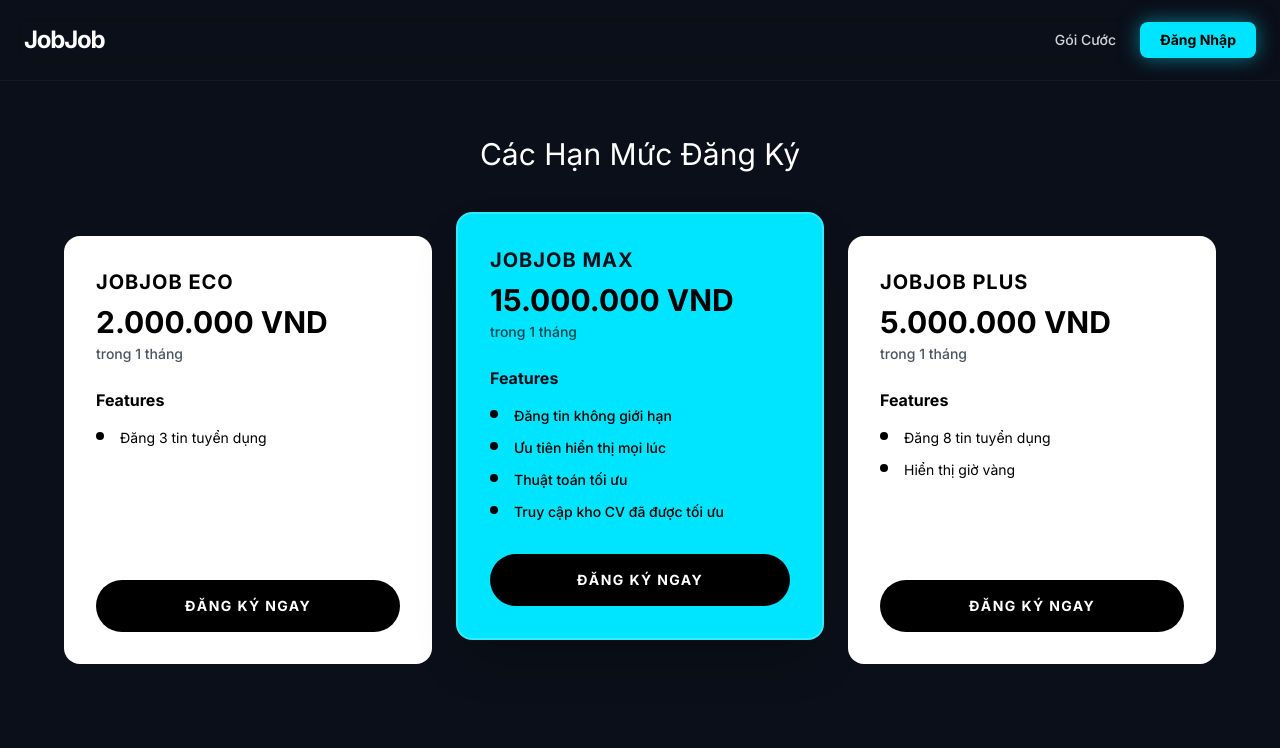
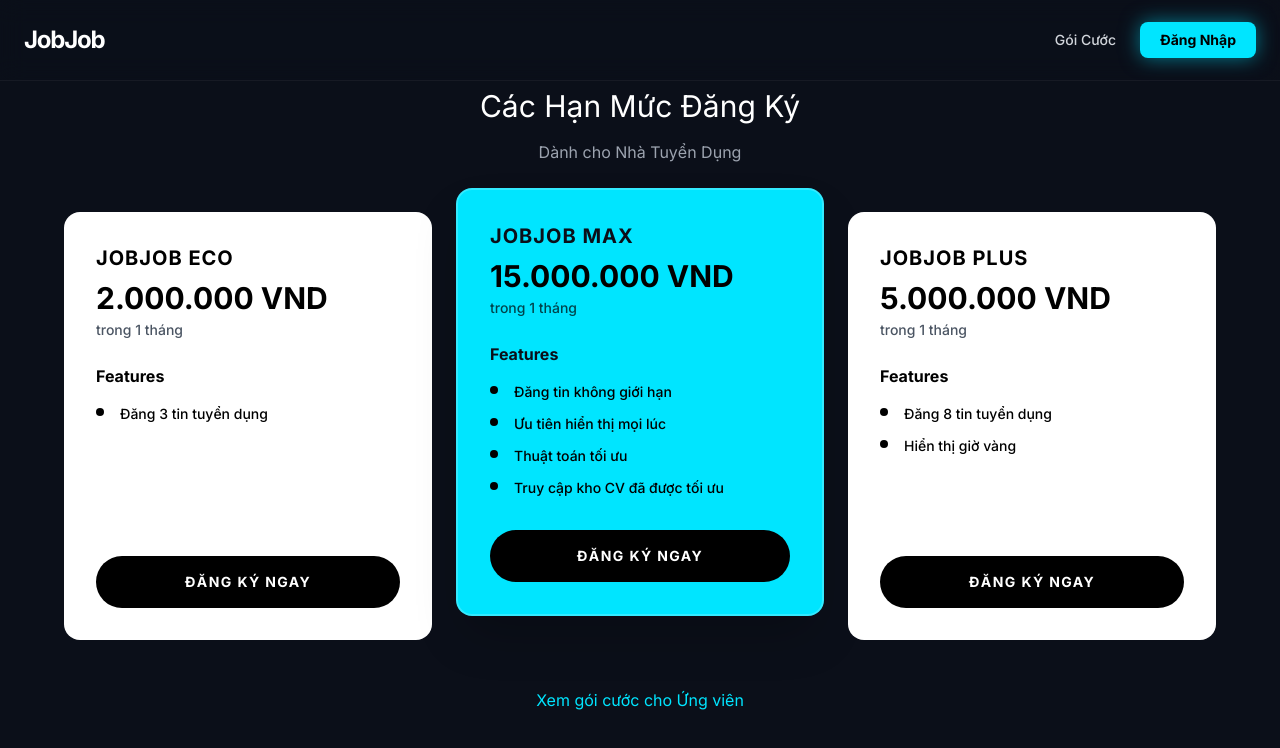
Before and after one commit to cryborg1211/JobJob, a React (Vite) app in the folder client/: page /pricing/employer in a window 1280 px wide. Shown: the top 748 px of the page. Built offline with nearby package versions, Linux system fonts and the light colour scheme.

Commit message:
fix: pricing pages handle authenticated users
- Show 'VÀO DASHBOARD' button for logged-in users
- Add links to switch between employer/candidate pricing
- Refactored PricingCard component

```diff
--- a/client/src/pages/CandidatePricingPage.jsx
+++ b/client/src/pages/CandidatePricingPage.jsx
@@ -1,14 +1,18 @@
 import React from 'react';
 import Navbar from '../components/Navbar';
 import { Link } from 'react-router-dom';
+import { useAuth } from '../context/AuthContext';
 
 const CandidatePricingPage = () => {
+    const { isAuthenticated } = useAuth();
+
     return (
         <div className="min-h-screen flex flex-col bg-background text-white">
             <Navbar />
 
             <div className="flex-1 flex flex-col items-center justify-center px-6 py-20">
-                <h2 className="text-3xl font-light mb-16 text-center">Các Hạn Mức Đăng Ký</h2>
+                <h2 className="text-3xl font-light mb-4 text-center">Các Hạn Mức Đăng Ký</h2>
+                <p className="text-text-muted mb-12 text-center">Dành cho Ứng Viên</p>
 
                 <div className="grid grid-cols-1 md:grid-cols-2 gap-8 max-w-4xl w-full">
 
@@ -26,9 +30,15 @@ const CandidatePricingPage = () => {
                             </li>
                         </ul>
 
+                        {isAuthenticated ? (
+                            <Link to="/dashboard" className="bg-black text-white py-5 rounded-full font-bold text-center hover:bg-gray-800 transition-colors uppercase tracking-widest text-lg">
+                                VÀO DASHBOARD
+                            </Link>
+                        ) : (
                             <Link to="/signup?role=candidate" className="bg-black text-white py-5 rounded-full font-bold text-center hover:bg-gray-800 transition-colors uppercase tracking-widest text-lg">
                                 ĐĂNG KÝ NGAY
                             </Link>
+                        )}
                     </div>
 
                     {/* GOLD */}
@@ -49,11 +59,23 @@ const CandidatePricingPage = () => {
                             </li>
                         </ul>
 
+                        {isAuthenticated ? (
+                            <Link to="/dashboard" className="bg-black text-white py-5 rounded-full font-bold text-center hover:bg-gray-900 transition-colors uppercase tracking-widest text-lg">
+                                VÀO DASHBOARD
+                            </Link>
+                        ) : (
                             <Link to="/signup?role=candidate" className="bg-black text-white py-5 rounded-full font-bold text-center hover:bg-gray-900 transition-colors uppercase tracking-widest text-lg">
                                 ĐĂNG KÝ NGAY
                             </Link>
+                        )}
                     </div>
 
+                </div>
+
+                <div className="mt-12 text-center">
+                    <Link to="/pricing/employer" className="text-primary hover:underline">
+                        Xem gói cước cho Nhà Tuyển Dụng
+                    </Link>
                 </div>
             </div>
         </div>
--- a/client/src/pages/EmployerPricingPage.jsx
+++ b/client/src/pages/EmployerPricingPage.jsx
@@ -1,87 +1,84 @@
 import React from 'react';
 import Navbar from '../components/Navbar';
 import { Link } from 'react-router-dom';
+import { useAuth } from '../context/AuthContext';
 
-const PricingCard = ({ title, price, features, recommended = false }) => (
-    <div className={`bg-white text-black p-8 rounded-2xl flex flex-col relative ${recommended ? 'transform md:-translate-y-4 shadow-[0_0_50px_rgba(0,229,255,0.3)] z-10' : ''} h-full`}>
-        {recommended && (
-            <div className="absolute -top-4 left-1/2 -translate-x-1/2 bg-primary text-black text-xs font-bold px-4 py-1 rounded-full uppercase tracking-wider">
-                Recommended
-            </div>
-        )}
-        <h3 className="text-xl font-bold uppercase tracking-wider mb-2">{title}</h3>
+const PricingCard = ({ title, price, features, isAuthenticated, highlight = false }) => (
+    <div className={`p-8 rounded-2xl flex flex-col relative h-full ${
+        highlight
+            ? 'bg-primary text-black transform md:-translate-y-6 shadow-2xl border-2 border-white/20'
+            : 'bg-white text-black'
+    }`}>
+        <h3 className={`text-xl font-bold uppercase tracking-wider mb-2 ${highlight ? 'text-background' : ''}`}>
+            {title}
+        </h3>
         <div className="text-3xl font-black mb-1">{price}</div>
-        <div className="text-sm font-medium text-gray-600 mb-6">trong 1 tháng</div>
+        <div className={`text-sm font-medium mb-6 ${highlight ? 'text-black/70' : 'text-gray-600'}`}>
+            trong 1 tháng
+        </div>
 
-        <div className="font-bold mb-4">Features</div>
+        <div className={`font-bold mb-4 ${highlight ? 'text-background' : ''}`}>Features</div>
         <ul className="space-y-3 flex-1 mb-8">
             {features.map((feature, idx) => (
-                <li key={idx} className="flex items-start gap-2 text-sm">
-                    <div className="min-w-4 pt-1"><div className="w-2 h-2 bg-black rounded-full text-black"></div></div>
+                <li key={idx} className="flex items-start gap-2 text-sm font-medium">
+                    <div className="min-w-4 pt-1">
+                        <div className="w-2 h-2 bg-black rounded-full"></div>
+                    </div>
                     <span>{feature}</span>
                 </li>
             ))}
         </ul>
 
-        <Link to="/signup?role=employer" className="bg-black text-white py-4 rounded-full font-bold text-center hover:bg-gray-800 transition-colors uppercase text-sm tracking-widest">
-            ĐĂNG KÝ NGAY
-        </Link>
+        {isAuthenticated ? (
+            <Link
+                to="/dashboard"
+                className="bg-black text-white py-4 rounded-full font-bold text-center hover:bg-gray-800 transition-colors uppercase text-sm tracking-widest"
+            >
+                VÀO DASHBOARD
+            </Link>
+        ) : (
+            <Link
+                to="/signup?role=employer"
+                className="bg-black text-white py-4 rounded-full font-bold text-center hover:bg-gray-800 transition-colors uppercase text-sm tracking-widest"
+            >
+                ĐĂNG KÝ NGAY
+            </Link>
+        )}
     </div>
 );
 
 const EmployerPricingPage = () => {
+    const { isAuthenticated } = useAuth();
+
     return (
         <div className="min-h-screen flex flex-col bg-background text-white">
             <Navbar />
 
             <div className="flex-1 flex flex-col items-center justify-center px-6 py-20">
-                <h2 className="text-3xl font-light mb-16 text-center">Các Hạn Mức Đăng Ký</h2>
+                <h2 className="text-3xl font-light mb-4 text-center">Các Hạn Mức Đăng Ký</h2>
+                <p className="text-text-muted mb-12 text-center">Dành cho Nhà Tuyển Dụng</p>
 
                 <div className="grid grid-cols-1 md:grid-cols-3 gap-6 max-w-6xl w-full">
-                    {/* ECO */}
                     <PricingCard
                         title="JOBJOB ECO"
                         price="2.000.000 VND"
-                        features={[
-                            "Đăng 3 tin tuyển dụng"
-                        ]}
+                        features={["Đăng 3 tin tuyển dụng"]}
+                        isAuthenticated={isAuthenticated}
                     />
 
-                    {/* MAX */}
-                    <div className="relative">
-                        {/* Custom Card for MAX to match visual exactly with blue background */}
-                        <div className="bg-primary text-black p-8 rounded-2xl flex flex-col relative transform md:-translate-y-6 shadow-2xl h-full border-2 border-white/20">
-                            <h3 className="text-xl font-bold uppercase tracking-wider mb-2 text-background">JOBJOB MAX</h3>
-                            <div className="text-3xl font-black mb-1">15.000.000 VND</div>
-                            <div className="text-sm font-medium text-black/70 mb-6">trong 1 tháng</div>
+                    <PricingCard
+                        title="JOBJOB MAX"
+                        price="15.000.000 VND"
+                        features={[
+                            "Đăng tin không giới hạn",
+                            "Ưu tiên hiển thị mọi lúc",
+                            "Thuật toán tối ưu",
+                            "Truy cập kho CV đã được tối ưu"
+                        ]}
+                        isAuthenticated={isAuthenticated}
+                        highlight
+                    />
 
-                            <div className="font-bold mb-4 text-background">Features</div>
-                            <ul className="space-y-3 flex-1 mb-8">
-                                <li className="flex items-start gap-2 text-sm font-medium">
-                                    <div className="min-w-4 pt-1"><div className="w-2 h-2 bg-black rounded-full"></div></div>
-                                    <span>Đăng tin không giới hạn</span>
-                                </li>
-                                <li className="flex items-start gap-2 text-sm font-medium">
-                                    <div className="min-w-4 pt-1"><div className="w-2 h-2 bg-black rounded-full"></div></div>
-                                    <span>Ưu tiên hiển thị mọi lúc</span>
-                                </li>
-                                <li className="flex items-start gap-2 text-sm font-medium">
-                                    <div className="min-w-4 pt-1"><div className="w-2 h-2 bg-black rounded-full"></div></div>
-                                    <span>Thuật toán tối ưu</span>
-                                </li>
-                                <li className="flex items-start gap-2 text-sm font-medium">
-                                    <div className="min-w-4 pt-1"><div className="w-2 h-2 bg-black rounded-full"></div></div>
-                                    <span>Truy cập kho CV đã được tối ưu</span>
-                                </li>
-                            </ul>
-
-                            <Link to="/signup?role=employer" className="bg-black text-white py-4 rounded-full font-bold text-center hover:bg-gray-900 transition-colors uppercase text-sm tracking-widest">
-                                ĐĂNG KÝ NGAY
-                            </Link>
-                        </div>
-                    </div>
-
-                    {/* PLUS */}
                     <PricingCard
                         title="JOBJOB PLUS"
                         price="5.000.000 VND"
@@ -89,7 +86,14 @@ const EmployerPricingPage = () => {
                             "Đăng 8 tin tuyển dụng",
                             "Hiển thị giờ vàng"
                         ]}
+                        isAuthenticated={isAuthenticated}
                     />
+                </div>
+
+                <div className="mt-12 text-center">
+                    <Link to="/pricing/candidate" className="text-primary hover:underline">
+                        Xem gói cước cho Ứng viên
+                    </Link>
                 </div>
             </div>
         </div>
```
Lines whose indentation alone changed are shown as unchanged.
